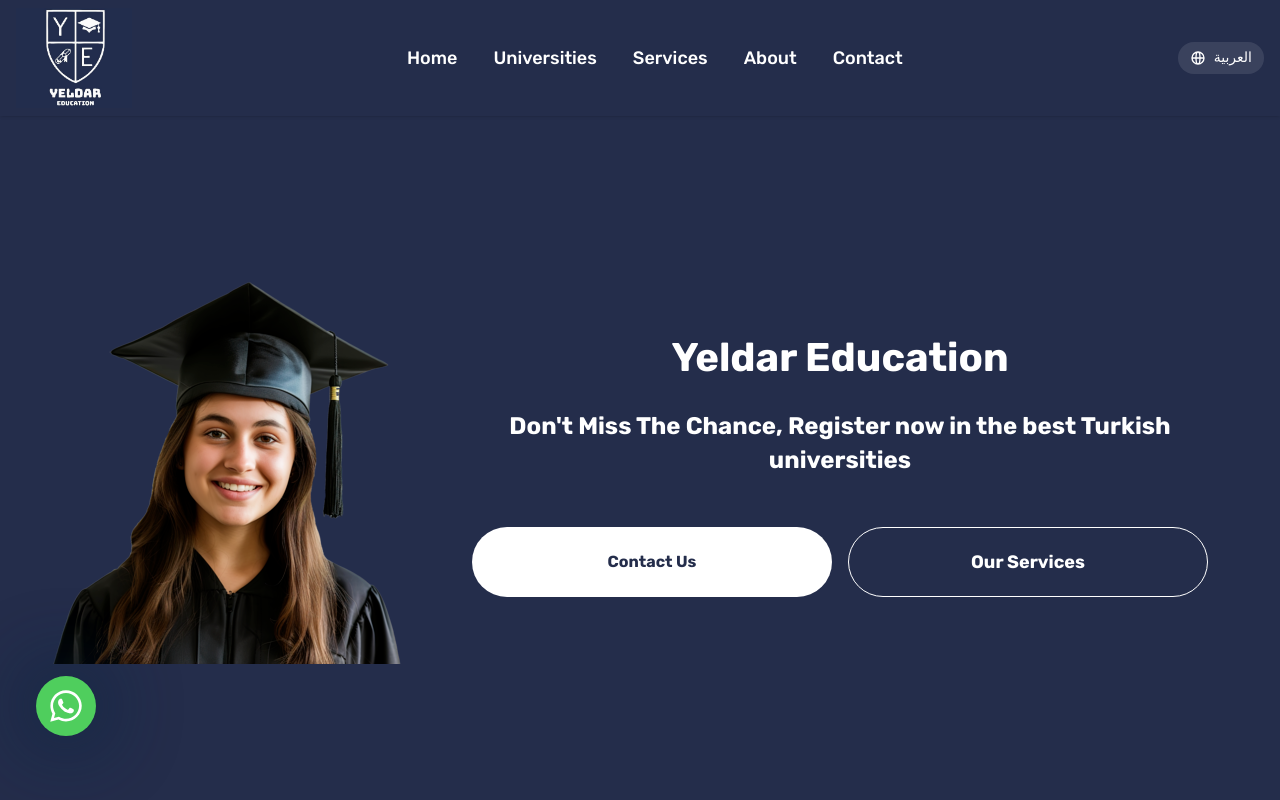
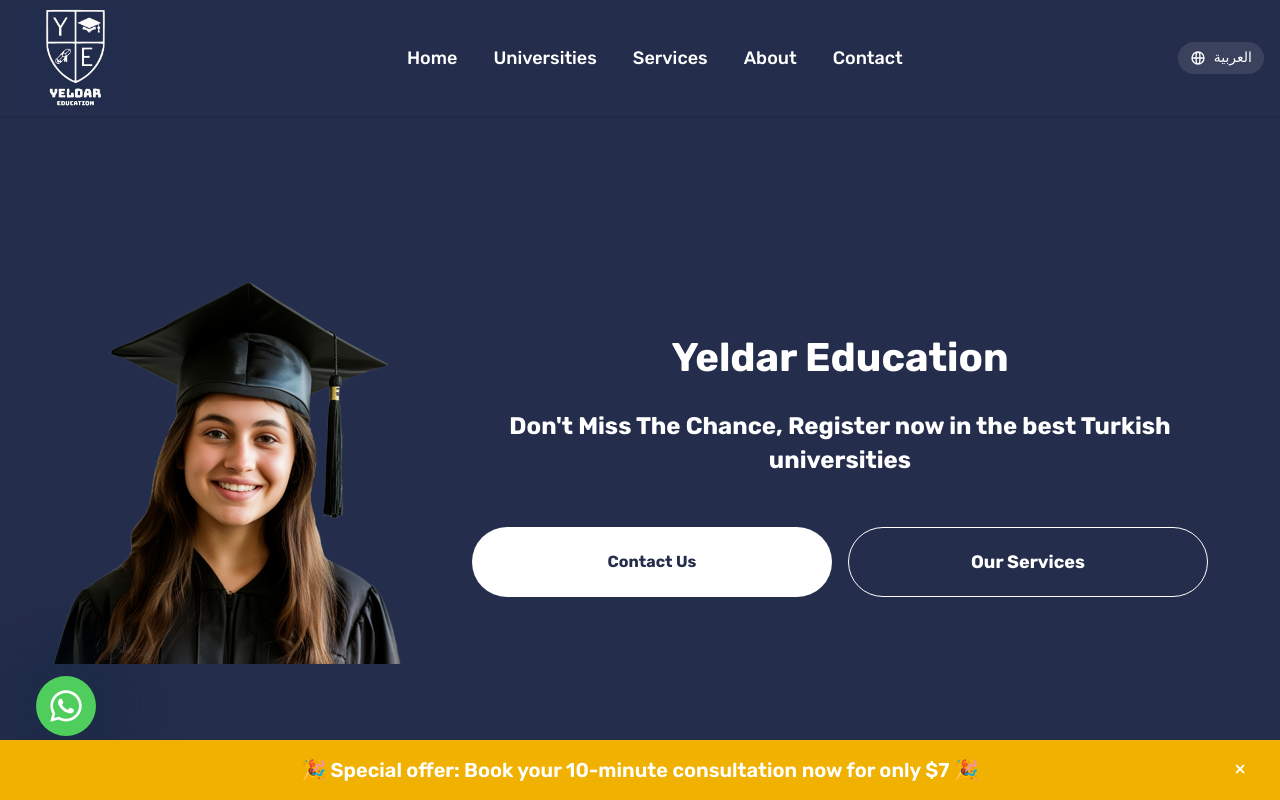
Before and after one commit to Adnanyu/Yeldar-education, a Next.js app: page / in a window 1280 px wide. Shown: the top 800 px of the page. Built offline with nearby package versions, Linux system fonts and the light colour scheme.

Commit message:
added promo

```diff
--- a/public/locales/ar/common.json
+++ b/public/locales/ar/common.json
@@ -18,7 +18,8 @@
     "freeAdmission": "قبول جامعي مجاني.",
     "healthInsurance": "تأمين صحي.",
     "translation": "خدمات الترجمة والتصديق.",
-    "residence": "الحصول على تصاريح الإقامة وتجديدها."
+    "residence": "الحصول على تصاريح الإقامة وتجديدها.",
+    "tasdik": "تصديق كافة الشهادات المدرسية والجامعية."
   },
   "specialties": {
     "title": "أكثر التخصصات شعبية",
@@ -34,8 +35,8 @@
   "testimonials": {
     "title": "آراء الطلاب",
     "hamza": {
-    "name": "حمزة",
-    "message": "الحمد لله، كانت الخدمة سريعة والسعر جيد جداً. كان لدي مشكلة في الإقامة، وتواصلت مع أكثر من مكتب، وكانوا هم الجهة الوحيدة التي تمكنت من حل المشكلة."
+      "name": "حمزة",
+      "message": "الحمد لله، كانت الخدمة سريعة والسعر جيد جداً. كان لدي مشكلة في الإقامة، وتواصلت مع أكثر من مكتب، وكانوا هم الجهة الوحيدة التي تمكنت من حل المشكلة."
     },
     "kayan": {
       "name": "كيان",
@@ -73,5 +74,8 @@
   "language": {
     "english": "English",
     "arabic": "العربية"
+  },
+  "promo":{
+    "text": " 🎉 عرض خاص احجز استشارتك الان لمدة ١٠ دقائق ب ٧ دولار فقط 🎉"
   }
 }
--- a/public/locales/en/common.json
+++ b/public/locales/en/common.json
@@ -18,7 +18,8 @@
     "freeAdmission": "Free university admission.",
     "healthInsurance": "Health insurance.",
     "translation": "Translation and certification services.",
-    "residence": "Obtaining and renewing residence permits."
+    "residence": "Obtaining and renewing residence permits.",
+    "tasdik": "Authentication of all school and university certificates."
   },
   "specialties": {
     "title": "Most popular majors",
@@ -73,5 +74,8 @@
   "language": {
     "english": "English",
     "arabic": "العربية"
+  },
+  "promo":{
+    "text": "🎉 Special offer: Book your 10-minute consultation now for only $7 🎉"
   }
 }
--- /dev/null
+++ b/src/app/components/PromoBanner.tsx
@@ -0,0 +1,39 @@
+"use client"
+import { useEffect, useState } from 'react';
+import { useLanguage } from '../context/LanguageContext';
+
+const PromoBanner = () => {
+  const [showPromo, setShowPromo] = useState(true);
+    const { t } = useLanguage();
+  useEffect(() => {
+
+    // const hasSeenPromo = localStorage.getItem('hasSeenPromo');
+
+    // if (!hasSeenPromo) {
+    //   setShowPromo(true);
+    //   localStorage.setItem('hasSeenPromo', 'true');
+    // }
+  }, []);
+
+  if (!showPromo) return null;
+
+  const handleClose = () => {
+    setShowPromo(false);
+  };
+
+  return (
+    <div className="fixed bottom-0 left-0 w-full bg-yellow-500 text-white p-4 text-center z-50">
+      <span className="text-base sm:text-lg md:text-xl font-semibold">
+        {t('promo.text')}
+      </span>
+      <button
+        onClick={handleClose}
+        className="absolute top-2 right-5 text-xl text-white bg-transparent hover:bg-white hover:text-yellow-500 rounded-full w-10 h-10 p-1 "
+      >
+        &times;
+      </button>
+    </div>
+  );
+};
+
+export default PromoBanner;
--- a/src/app/page.tsx
+++ b/src/app/page.tsx
@@ -7,6 +7,7 @@
 // import Statistics from './components/Statistics';
 import Footer from './components/Footer';
 import Testimonials from './components/Testimonials';
+import PromoBanner from './components/PromoBanner';
 
 export default function App() {
   return (
@@ -18,6 +19,7 @@
       <Universities />
       {/* <Statistics /> */}
       <Testimonials />
+      <PromoBanner />
       {/* <Footer /> */}
     </div>
   );
```
